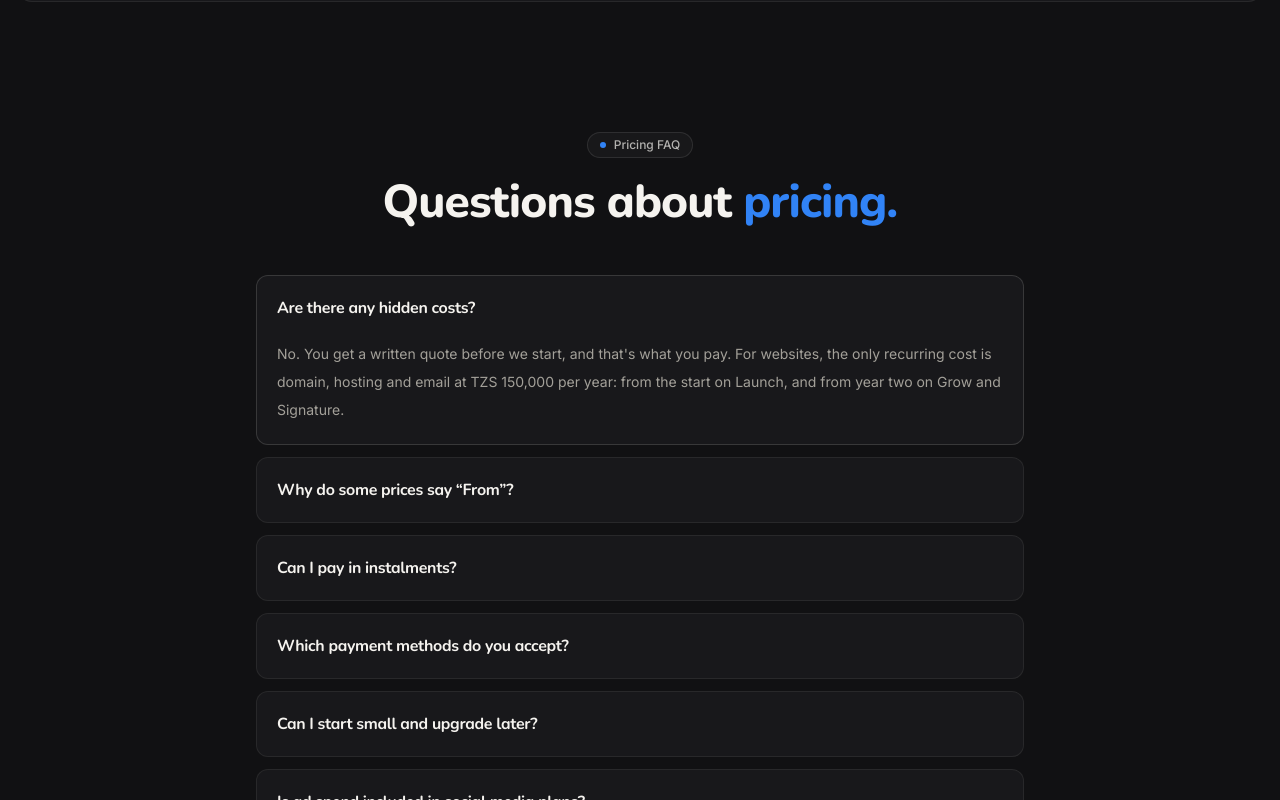
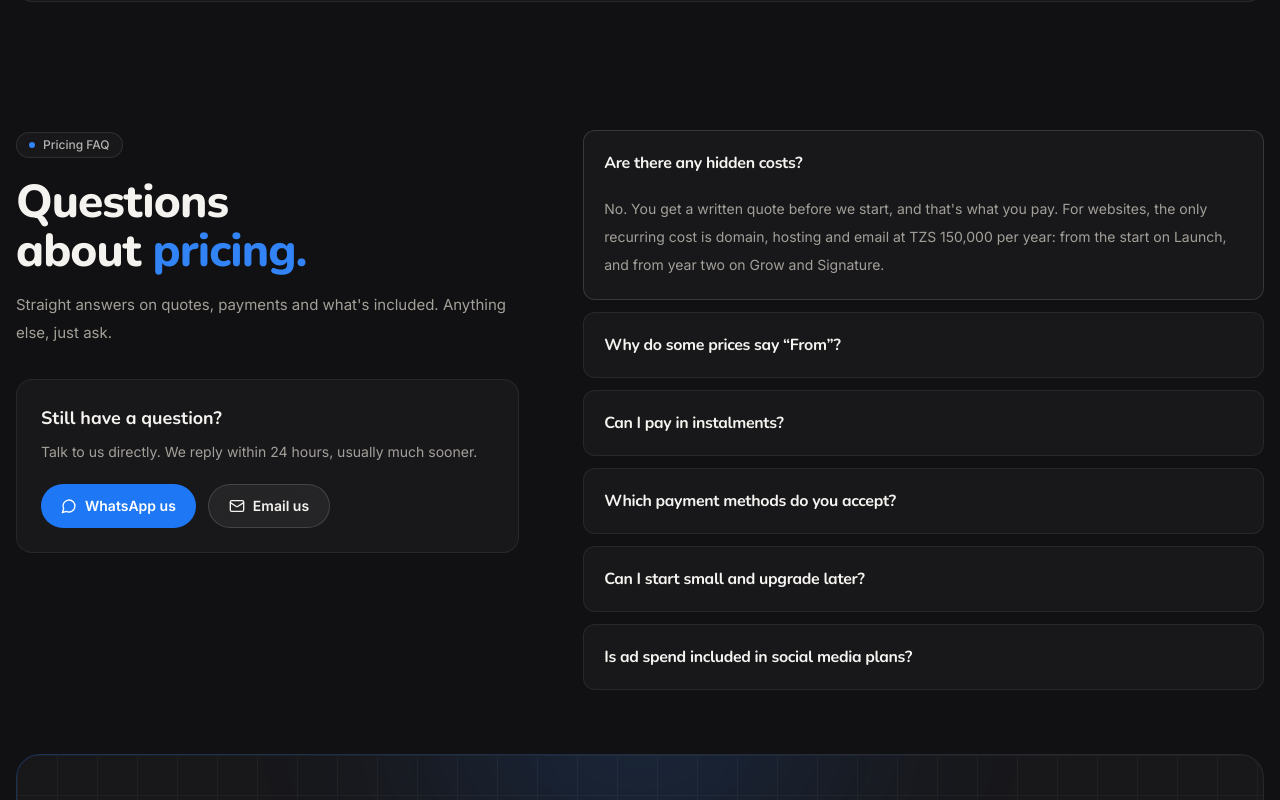
Before and after one commit to mteshidenis-dev/kitaa-digital-solutions, a React (Vite) app: page /pricing in a window 1280 px wide. Shown: the part 3480-4280 px from the top of the page. Built offline with nearby package versions, Linux system fonts and the light colour scheme; the HTML template or start-up script is replaced by a standard one.

Commit message:
Pricing FAQ: two-column layout with sticky intro and contact card
Co-Authored-By: Claude Opus 5.5 <noreply@anthropic.com>

```diff
--- a/src/pages/Pricing.tsx
+++ b/src/pages/Pricing.tsx
@@ -20,8 +20,8 @@ import CTABlock from "@/components/site/CTABlock";
 import PageHero from "@/components/site/PageHero";
 import SectionHeader, { Chip } from "@/components/site/SectionHeader";
 import { Accordion, AccordionContent, AccordionItem, AccordionTrigger } from "@/components/ui/accordion";
-import { Plus } from "lucide-react";
-import { whatsappLink } from "@/lib/site";
+import { Mail, Plus } from "lucide-react";
+import { siteContact, whatsappLink } from "@/lib/site";
 
 /** How each pricing tab reads inside a sentence, e.g. "the Grow website plan". */
 const serviceName: Record<string, string> = {
@@ -402,8 +402,40 @@ const Pricing = () => {
 
       {/* FAQ */}
       <section className="px-4 py-12 md:py-16">
-        <div className="container mx-auto max-w-3xl">
-          <SectionHeader center label="Pricing FAQ" title="Questions about" accent="pricing." />
+        <div className="container mx-auto grid gap-10 lg:grid-cols-[0.85fr_1.15fr] lg:gap-16">
+          <div className="lg:sticky lg:top-28 lg:self-start">
+            <SectionHeader
+              className="mb-8 md:mb-8"
+              label="Pricing FAQ"
+              title="Questions about"
+              accent="pricing."
+              text="Straight answers on quotes, payments and what's included. Anything else, just ask."
+            />
+            <Reveal delay={0.1}>
+              <div className="rounded-2xl border border-white/[0.07] bg-card p-6">
+                <p className="font-heading text-lg font-bold text-white">Still have a question?</p>
+                <p className="mt-2 text-sm leading-6 text-muted-foreground">
+                  Talk to us directly. We reply within 24 hours, usually much sooner.
+                </p>
+                <div className="mt-5 flex flex-wrap gap-3">
+                  <a
+                    href={whatsappLink("Hi Kitaa, I have a question about your pricing.")}
+                    target="_blank"
+                    rel="noopener noreferrer"
+                    className="btn-glow inline-flex h-11 items-center gap-2 rounded-full px-5 text-sm font-semibold"
+                  >
+                    <MessageCircle className="h-4 w-4" /> WhatsApp us
+                  </a>
+                  <a
+                    href={`mailto:${siteContact.email}?subject=${encodeURIComponent("Question about pricing")}`}
+                    className="btn-glass inline-flex h-11 items-center gap-2 rounded-full px-5 text-sm font-semibold"
+                  >
+                    <Mail className="h-4 w-4" /> Email us
+                  </a>
+                </div>
+              </div>
+            </Reveal>
+          </div>
           <Reveal>
             <Accordion type="single" collapsible defaultValue="faq-0" className="space-y-3">
               {faqs.map((f, i) => (
```
